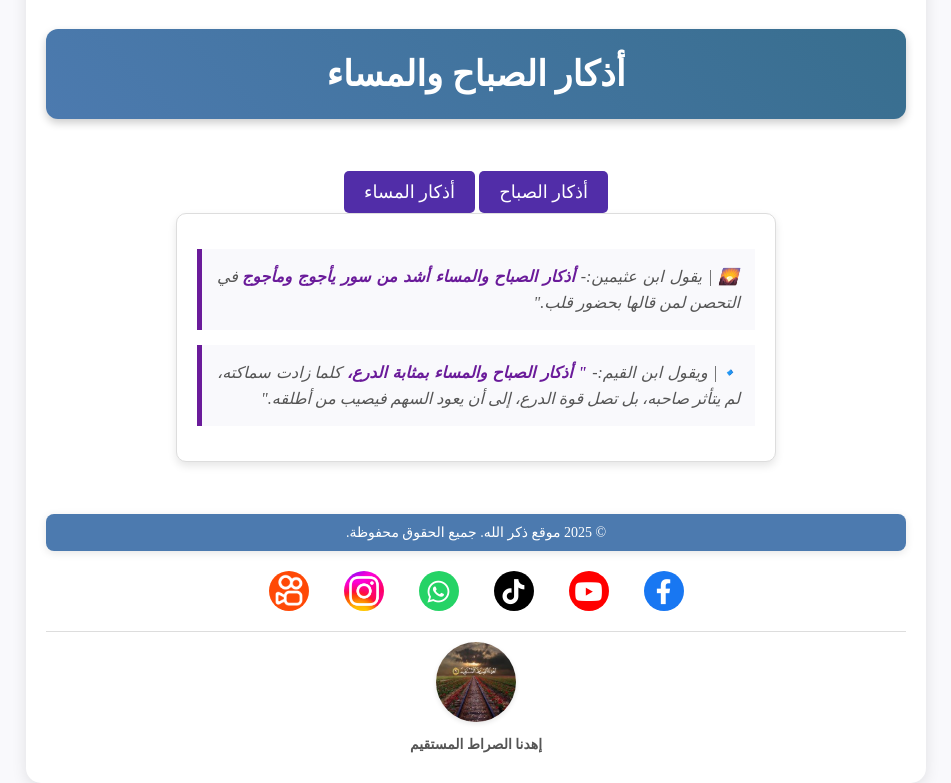
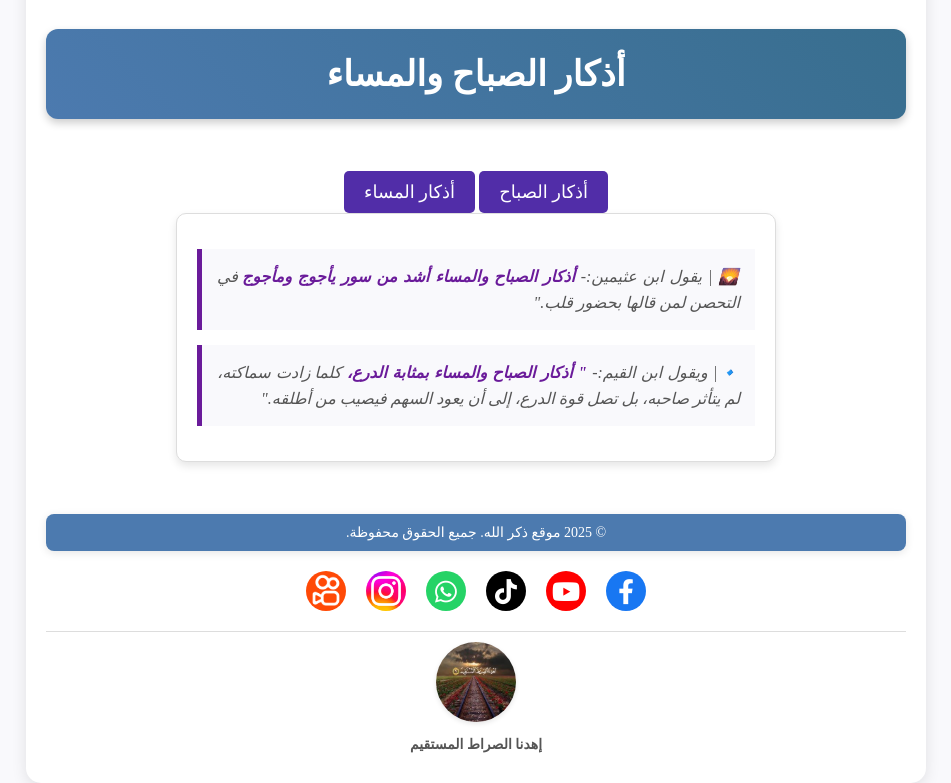
Before and after one commit to Hamed-Ali-Hamid/Ehdena_Alsrat_Almostakem, a plain HTML site: page index.html in a window 1280 px wide. Shown: the part 603-1386 px from the top of the page, without its empty margins (164-1115 px from the left). Drawn offline with Linux system fonts and the light colour scheme.

Commit message:
Update style.css

```diff
--- a/style.css
+++ b/style.css
@@ -210,7 +210,7 @@ blockquote em {
   .social-icons {
     display: flex;
     justify-content: center;
-    gap: 35px; /* مسافة بين الأيقونات */
+    gap: 20px; /* مسافة بين الأيقونات */
     margin: 20px 0;
   }
 
```
